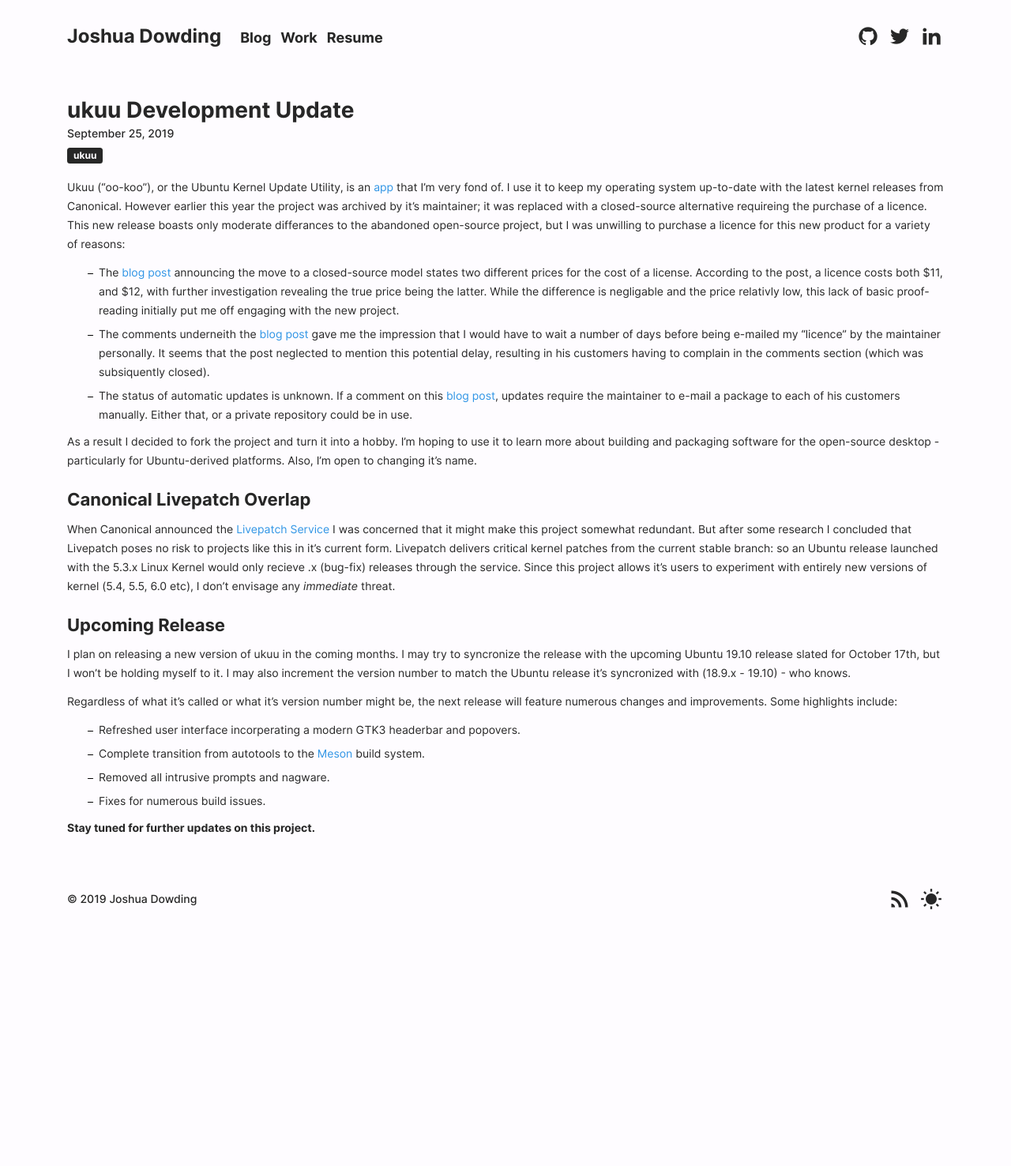
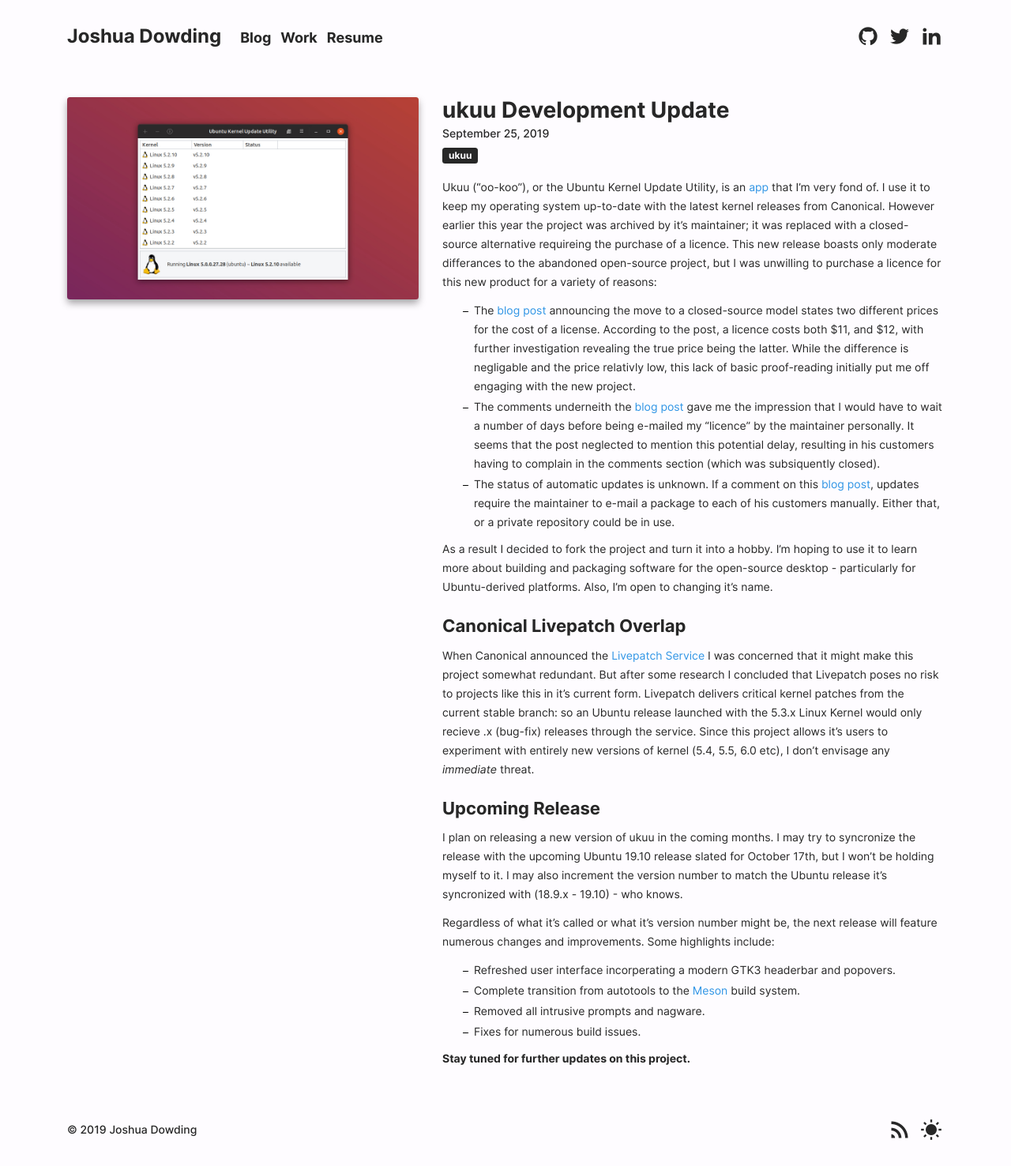
Before and after one commit to joshuadowding/jdowding.me, a Jekyll site: the page built from _posts/2019-09-25-ukuu-development.md, in a window 1280 px wide. Shown: the whole page at 79% size. Built offline with Jekyll 4.4.1, drawn with Linux system fonts in a browser that asks for light colours; before the commit the page ends 1184 px from its top, so only the background shows below that.

Commit message:
blog: add post images to the blog posts themselves

```diff
--- a/_layouts/post.html
+++ b/_layouts/post.html
@@ -2,10 +2,17 @@
 layout: default
 ---
 
-<div class="container">
-  <div class="row">
-    <div class="col">
-      <article class="post full-spread">
+<article class="post full-spread">
+  <div class="container">
+    <div class="row">
+      <div class="col-lg-5">
+        <div class="post-image">
+          <a class="image-wrapper" href="{{ site.baseurl }}{{ page.image }}">
+            <div class="image" style="background-image: url('{{ page.image }}')"></div>
+          </a>
+        </div>
+      </div>
+      <div class="col-lg-7">
         <div class="post-body">
           <h1 class="post-title">{{ page.title }}</h1>
           <h6 class="post-date">{{ page.date | date: "%B %e, %Y" }}</h6>
@@ -30,7 +37,7 @@
             {{ content | markdownify }}
           </div>
         </div>
-      </article>
+      </div>
     </div>
   </div>
-</div>
+</article>
--- a/css/main.scss
+++ b/css/main.scss
@@ -243,7 +243,7 @@
         font-size: 1.4rem;
         font-weight: 400;
         color: var(--colour-text);
-        margin: 0 0 6px 0;
+        margin: 0 0 2px 0;
       }
 
       &.nav {
@@ -497,6 +497,24 @@
 
           .post-body {
             width: 100% !important;
+          }
+
+          &:not(.project) {
+            .post-image {
+              width: 100%;
+              height: 256px;
+              margin: 0;
+
+              .image-wrapper {
+                width: 100%;
+                height: 256px;
+
+                .image {
+                  width: 100%;
+                  height: 256px;
+                }
+              }
+            }
           }
         }
 
--- a/css/media.scss
+++ b/css/media.scss
@@ -58,6 +58,16 @@
             }
           }
         }
+
+        .post {
+          &.full-spread {
+            &:not(.project) {
+              .post-image {
+                margin-bottom: 16px;
+              }
+            }
+          }
+        }
       }
 
       .list-group {
```
